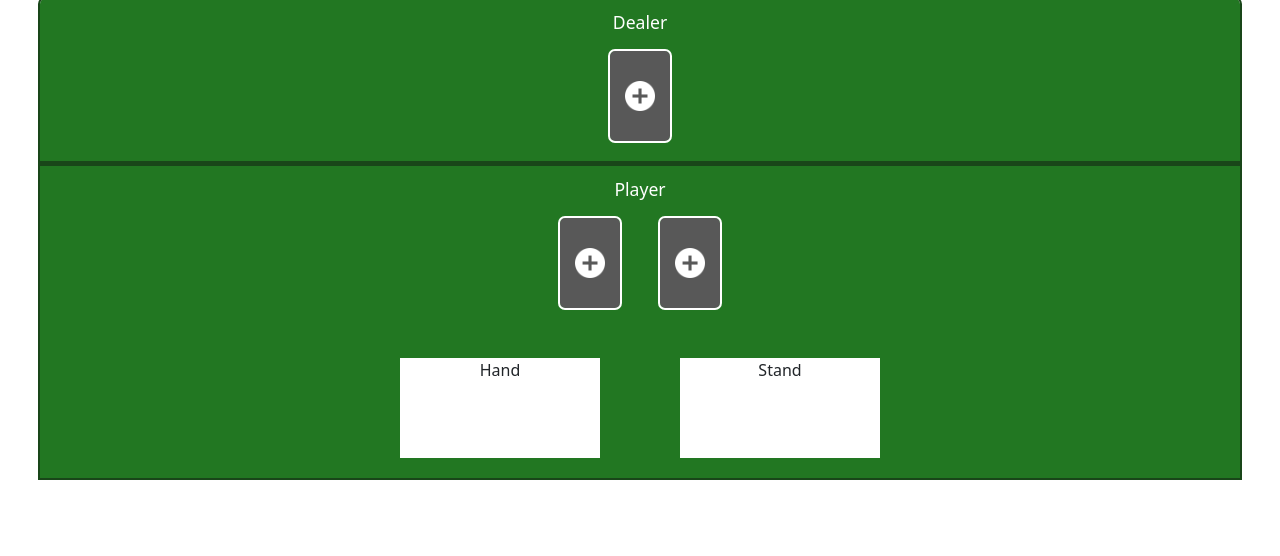
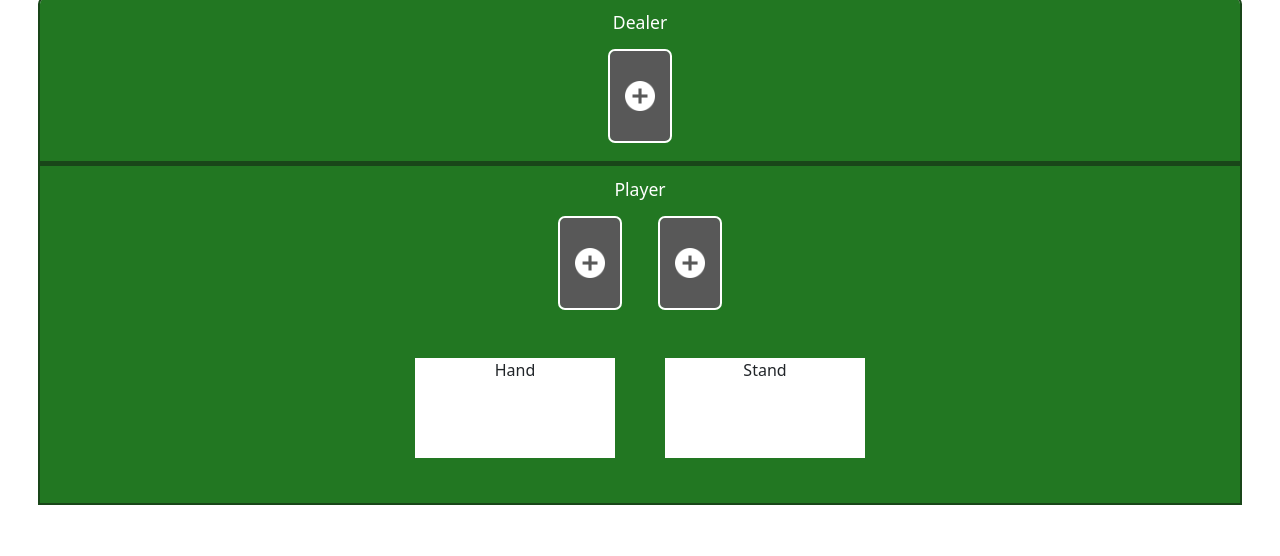
Before and after one commit to coussss/CS50-Final-Project, a Flask app: page / in a window 1280 px wide. Shown: the part 244-800 px from the top of the page. Run offline with Flask 3, Linux system fonts and the light colour scheme.

Commit message:
- removed space-around on bottom display in place of center

```diff
--- a/static/styles.css
+++ b/static/styles.css
@@ -34,10 +34,9 @@ body{
 
 .bottom-display{
     display: flex;
-    justify-content: space-between;
+    justify-content: center;
     flex-wrap: wrap;
-    width: 40%;
-    margin-top: 50px;
+    margin-top: 25px;
 }
 
 .display-box{
@@ -45,6 +44,7 @@ body{
     width: 200px;
     height: 100px;
     text-align: center;
+    margin: 25px;
 }
 
 /*card dropdown*/
```
